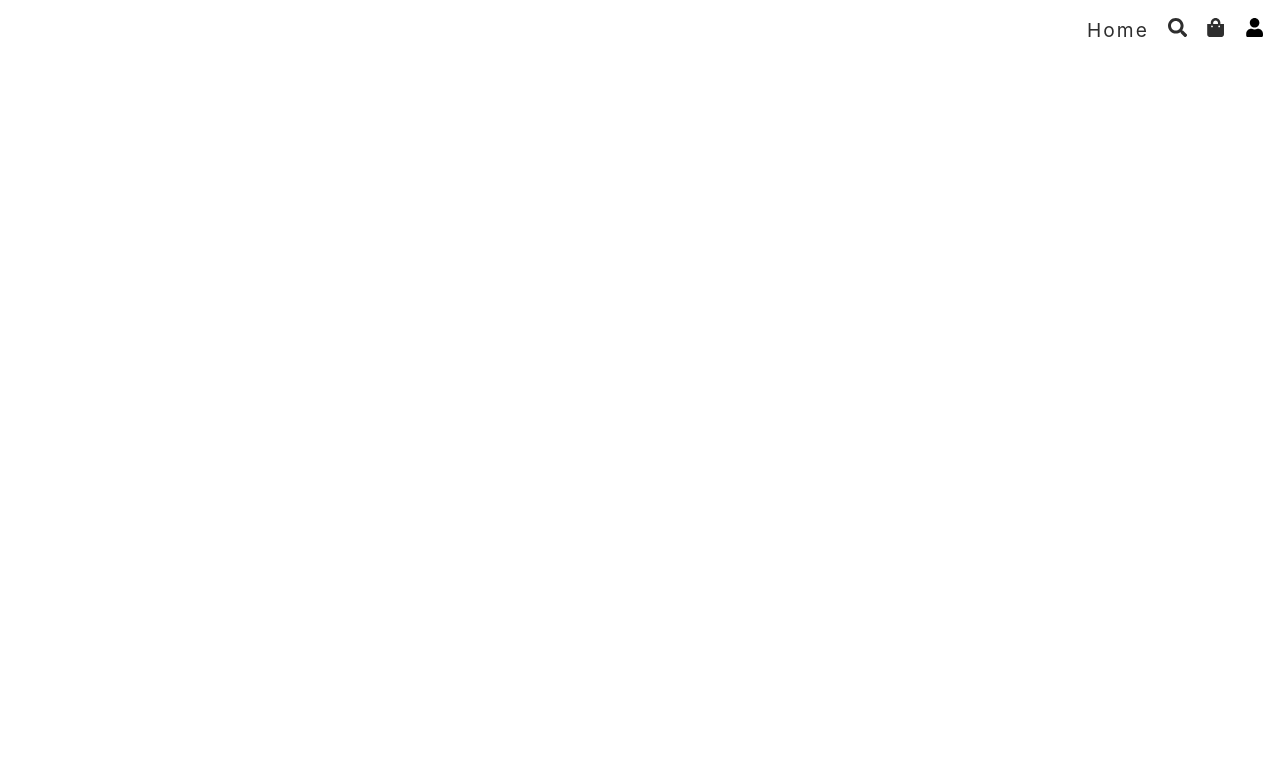
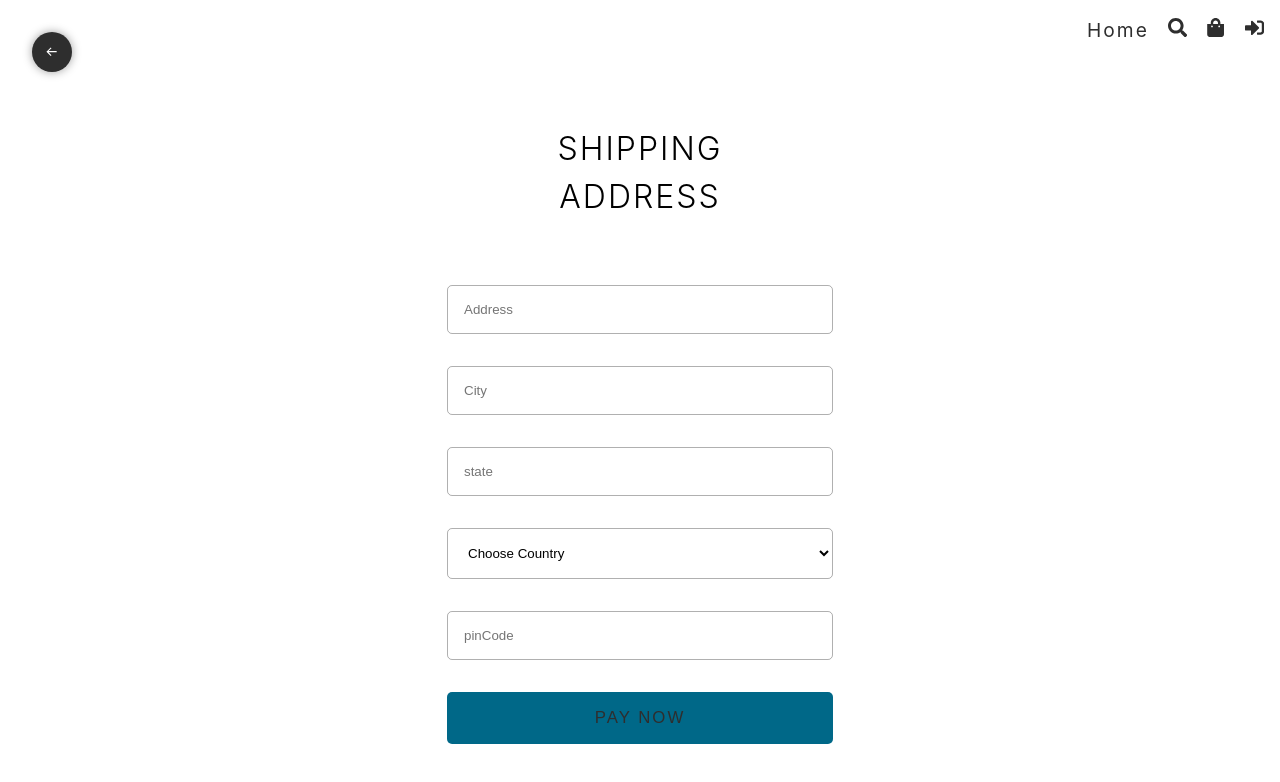
Before and after one commit to ProgramerSalar/Ecomerce-website, a React (Vite) app in the folder Frontent/: page /shipping in a window 1280 px wide. Before the commit this address had no page. Shown: the top 782 px of the page. Built offline with nearby package versions, Linux system fonts and the light colour scheme.

Commit message:
shipping page

```diff
--- a/Frontent/src/App.tsx
+++ b/Frontent/src/App.tsx
@@ -6,6 +6,7 @@
 const Home = lazy(() => import("./pages/Home"));
 const Cart = lazy(() => import("./pages/Cart"));
 const Search = lazy(() => import("./pages/Search"));
+const Shipping = lazy(() => import("./pages/Shipping"));
 
 // admin
 const Dashboard = lazy(() => import("./pages/admin/dashboard"));
@@ -32,13 +33,16 @@
       {/* Header  */}
       <Header />
 
-
       <Suspense fallback={<Loader />}>
         <Routes>
           <Route path="/" element={<Home />} />
           <Route path="/cart" element={<Cart />} />
           <Route path="/search" element={<Search />} />
+          {/* Logged In User Routes  */}
+          <Route>
+          <Route path="/shipping" element={<Shipping />} />
 
+          </Route>
           {/* admin Routes  */}
           <Route
           // element={
@@ -63,8 +67,12 @@
 
             <Route path="/admin/product/:id" element={<ProductManagement />} />
 
-  <Route path="/admin/transaction/:id" element={<TransactionManagement />} />
-</Route>;
+            <Route
+              path="/admin/transaction/:id"
+              element={<TransactionManagement />}
+            />
+          </Route>
+          ;
         </Routes>
       </Suspense>
     </Router>
--- a/Frontent/src/components/Header.tsx
+++ b/Frontent/src/components/Header.tsx
@@ -4,7 +4,7 @@
 
 
 
-const user = { _id: "dfsrer", role: "admin"}
+const user = { _id: "", role: ""}
 
 
 const Header = () => {
--- a/Frontent/src/pages/Cart.tsx
+++ b/Frontent/src/pages/Cart.tsx
@@ -79,7 +79,7 @@
 
 
           {
-            cartItems.length > 0 && <Link>
+            cartItems.length > 0 && <Link to="/shipping">
             Chekout
             </Link>
           }
--- /dev/null
+++ b/Frontent/src/pages/Shipping.tsx
@@ -0,0 +1,83 @@
+import { ChangeEvent, useState } from "react";
+import { BiArrowBack, BiBadge } from "react-icons/bi";
+import { useNavigate } from "react-router-dom";
+
+const Shipping = () => {
+
+  const navigate = useNavigate()
+  const [shippingInfo, setShippingInfo] = useState({
+    address: "",
+    city: "",
+    state: "",
+    country: "",
+    pinCode: "",
+  });
+
+  const chanageHandler = (e: ChangeEvent<HTMLInputElement | HTMLSelectElement>) => {
+
+    setShippingInfo((prev) => ({ ...prev, [e.target.name]: e.target.value}));
+  };
+
+  return (
+    <div className="shipping">
+      <button onClick={() => navigate('/cart')} className="back-btn">
+        <BiArrowBack />
+      </button>
+
+      <form>
+        <h1>Shipping Address</h1>
+        <input
+          placeholder="Address"
+          type="text"
+          value={shippingInfo.address}
+          onChange={chanageHandler}
+          name="address"
+          required
+        />
+        <input
+          placeholder="City"
+          type="text"
+          value={shippingInfo.city}
+          onChange={chanageHandler}
+          name="city"
+          required
+        />
+        <input
+          placeholder="state"
+          type="text"
+          value={shippingInfo.state}
+          onChange={chanageHandler}
+          name="state"
+          required
+        />
+        <select
+        name="country"
+        required
+        value={shippingInfo.country}
+        onChange={chanageHandler}
+        >
+            <option>Choose Country</option>
+            <option value="india">India</option>
+
+
+        </select>
+
+
+        <input
+          placeholder="pinCode"
+          type="text"
+          value={shippingInfo.pinCode}
+          onChange={chanageHandler}
+          name="pinCode"
+          required
+        />
+
+
+        <button type="submit">Pay now</button>
+
+      </form>
+    </div>
+  );
+};
+
+export default Shipping;
--- /dev/null
+++ b/Frontent/src/styles/_shipping.scss
@@ -0,0 +1,64 @@
+.shipping {
+  @include flex;
+  .back-btn {
+    @include square(2.5rem);
+    background-color: $color2;
+    color: $color1;
+    @include flex;
+    position: fixed;
+    top: 2rem;
+    left: 2rem;
+    border-radius: 100%;
+    border: none;
+    outline: none;
+    outline: none;
+    cursor: pointer;
+    @include baseShadow;
+  }
+
+  svg {
+    transition: all 0.3s;
+  }
+
+  &:hover svg {
+    translate: -0.25rem;
+  }
+
+  > form {
+    max-width: 450px;
+    width: 100%;
+    @include flex(column, center, stretch, 2rem);
+    padding: 2rem;
+
+
+    > h1 {
+        @include heading(2px);
+        margin: 2rem;
+        text-align: center;
+      }
+
+      > select,
+      > input {
+        @include inputStyle(100%, 1rem, inherit, 1px solid rgba(31, 31, 31, 0.351));
+        border-radius: 5px;
+
+      }
+
+      >button {
+        @include btn(1rem, $color3, $color2);
+        border-radius: 5px;
+        font-size: 1.05rem;
+        text-transform: uppercase;
+        letter-spacing: 2px;
+        &:hover{
+            opacity: 0.8;
+        }
+
+      }
+
+
+
+  }
+
+
+}
--- a/Frontent/src/styles/admin-styles/_mixin.scss
+++ b/Frontent/src/styles/admin-styles/_mixin.scss
@@ -46,3 +46,13 @@
 @mixin baseShadow() {
   box-shadow: 0 0 10px rgba(0, 0, 0, 0.384);
 }
+
+
+@mixin btn($p: 0.5rem 1rem, $bg, $color){
+  cursor: pointer;
+  border: none;
+  outline: none;
+  padding:$p;
+  background-color: $bg;
+  color:$color;
+}
--- a/Frontent/src/styles/app.scss
+++ b/Frontent/src/styles/app.scss
@@ -42,6 +42,8 @@
 @import "admin-styles/mediaquery";
 @import "home";
 @import "cart.scss";
+@import "shipping";
+
 
 .header {
   @include flex(row, flex-end, stretch, 1.2rem);
```
Lines whose indentation alone changed are shown as unchanged.
